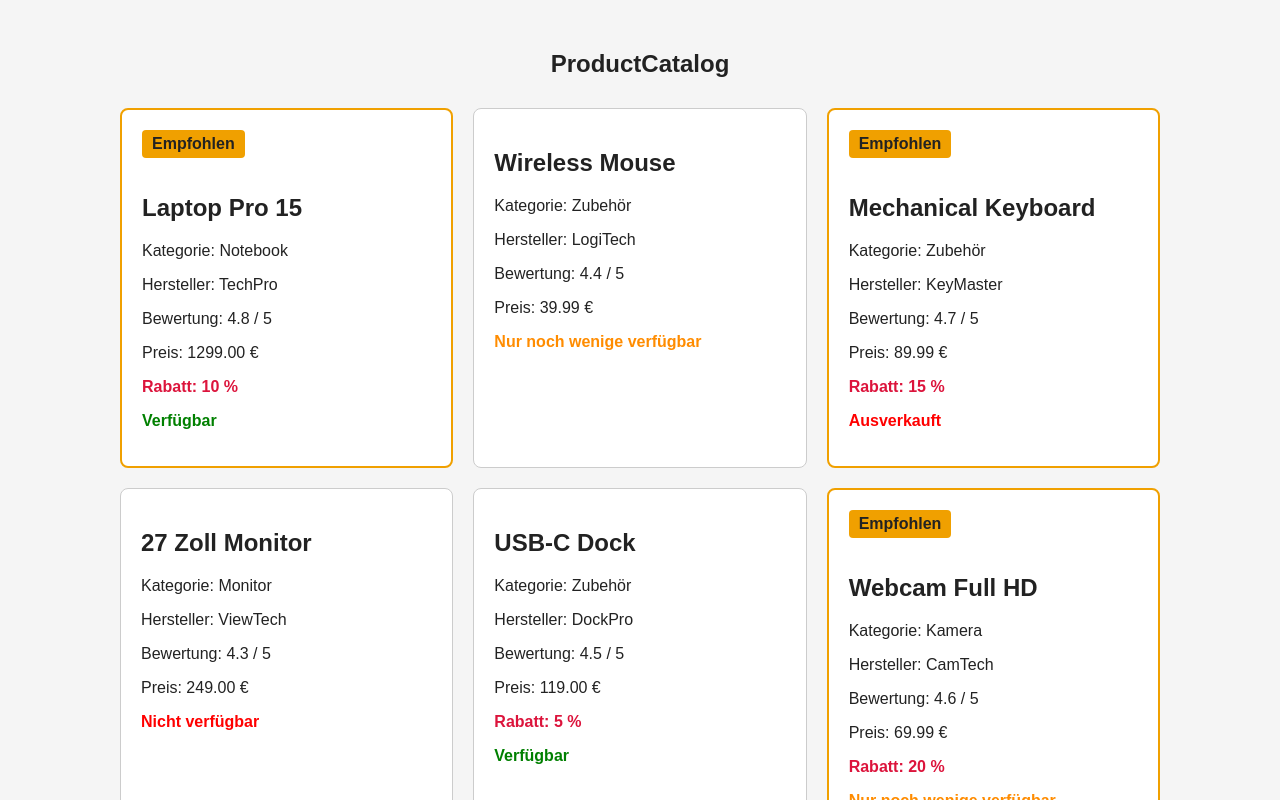
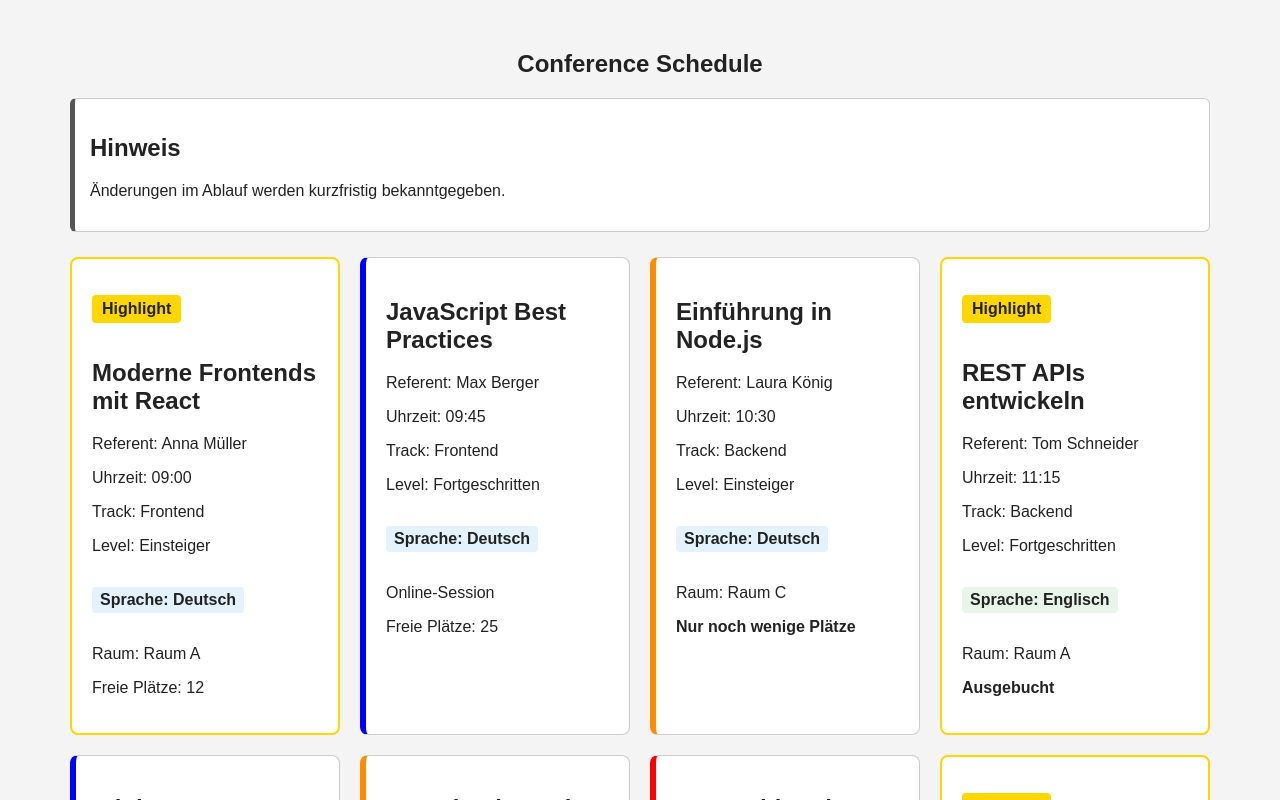
Before and after one commit to silviohoberg2/react-exercises, a React (Vite) app: page / in a window 1280 px wide. Shown: the top 800 px of the page. Built offline with nearby package versions, Linux system fonts and the light colour scheme.

Commit message:
Add conference schedule exercises

```diff
--- a/index.html
+++ b/index.html
@@ -11,7 +11,7 @@
 
   <div id="root"></div>
 
-  <script type="module" src="./src/day02/main.jsx"></script>
+  <script type="module" src="./src/day03/main.jsx"></script>
 
 </body>
 
--- /dev/null
+++ b/src/day03/components/InfoBox.jsx
@@ -0,0 +1,8 @@
+export default function InfoBox({ title, children }) {
+  return (
+    <aside className="info-box">
+      <h2>{title}</h2>
+      {children}
+    </aside>
+  );
+}
--- /dev/null
+++ b/src/day03/components/Schedule.jsx
@@ -0,0 +1,35 @@
+import sessions from "../data/sessions.js";
+import SessionCard from "./SessionCard.jsx";
+import InfoBox from "./InfoBox.jsx";
+
+export default function Schedule() {
+  return (
+    <section className="schedule">
+      <h1>Conference Schedule</h1>
+
+      <InfoBox title="Hinweis">
+        <p>
+          Änderungen im Ablauf werden kurzfristig bekanntgegeben.
+        </p>
+      </InfoBox>
+
+      <div className="session-grid">
+        {sessions.map((session) => (
+          <SessionCard
+            key={session.id}
+            title={session.title}
+            speaker={session.speaker}
+            room={session.room}
+            time={session.time}
+            track={session.track}
+            level={session.level}
+            online={session.online}
+            seats={session.seats}
+            highlight={session.highlight}
+            language={session.language}
+          />
+        ))}
+      </div>
+    </section>
+  );
+}
--- /dev/null
+++ b/src/day03/components/SessionCard.jsx
@@ -0,0 +1,64 @@
+export default function SessionCard({
+  title,
+  speaker,
+  room,
+  time,
+  track,
+  level,
+  online,
+  seats,
+  highlight,
+  language
+}) {
+  let cardClass = "session-card";
+
+  if (online) {
+    cardClass += " online";
+  }
+
+  if (seats === 0) {
+    cardClass += " sold-out";
+  }
+
+  if (seats > 0 && seats <= 3) {
+    cardClass += " few-seats";
+  }
+
+  if (highlight) {
+    cardClass += " highlight";
+  }
+
+  return (
+    <article className={cardClass}>
+      {highlight && (
+        <p className="badge">Highlight</p>
+      )}
+
+      <h2>{title}</h2>
+
+      <p>Referent: {speaker}</p>
+      <p>Uhrzeit: {time}</p>
+      <p>Track: {track}</p>
+      <p>Level: {level}</p>
+      <p className={`language ${language === "Englisch" ? "english" : "german"}`}>
+        Sprache: {language}
+      </p>
+
+      <p>
+        {online ? "Online-Session" : `Raum: ${room}`}
+      </p>
+
+      {seats === 0 && (
+        <p className="status">Ausgebucht</p>
+      )}
+
+      {seats > 0 && seats <= 3 && (
+        <p className="status">Nur noch wenige Plätze</p>
+      )}
+
+      {seats > 3 && (
+        <p>Freie Plätze: {seats}</p>
+      )}
+    </article>
+  );
+}
--- /dev/null
+++ b/src/day03/data/sessions.js
@@ -0,0 +1,134 @@
+const sessions = [
+  {
+    id: 1,
+    title: "Moderne Frontends mit React",
+    speaker: "Anna Müller",
+    room: "Raum A",
+    time: "09:00",
+    track: "Frontend",
+    level: "Einsteiger",
+    online: false,
+    seats: 12,
+    highlight: true,
+    language: "Deutsch"
+  },
+  {
+    id: 2,
+    title: "JavaScript Best Practices",
+    speaker: "Max Berger",
+    room: "Raum B",
+    time: "09:45",
+    track: "Frontend",
+    level: "Fortgeschritten",
+    online: true,
+    seats: 25,
+    highlight: false,
+    language: "Deutsch"
+  },
+  {
+    id: 3,
+    title: "Einführung in Node.js",
+    speaker: "Laura König",
+    room: "Raum C",
+    time: "10:30",
+    track: "Backend",
+    level: "Einsteiger",
+    online: false,
+    seats: 3,
+    highlight: false,
+    language: "Deutsch"
+  },
+  {
+    id: 4,
+    title: "REST APIs entwickeln",
+    speaker: "Tom Schneider",
+    room: "Raum A",
+    time: "11:15",
+    track: "Backend",
+    level: "Fortgeschritten",
+    online: false,
+    seats: 0,
+    highlight: true,
+    language: "Englisch"
+  },
+  {
+    id: 5,
+    title: "Git im Team",
+    speaker: "Sarah Weber",
+    room: "Raum B",
+    time: "12:00",
+    track: "Tools",
+    level: "Einsteiger",
+    online: true,
+    seats: 8,
+    highlight: false,
+    language: "Deutsch"
+  },
+  {
+    id: 6,
+    title: "Datenbanken mit SQL",
+    speaker: "Daniel Fischer",
+    room: "Raum C",
+    time: "13:00",
+    track: "Datenbanken",
+    level: "Einsteiger",
+    online: false,
+    seats: 2,
+    highlight: false,
+    language: "Deutsch"
+  },
+  {
+    id: 7,
+    title: "CSS Grid und Flexbox",
+    speaker: "Nina Hoffmann",
+    room: "Raum A",
+    time: "14:00",
+    track: "Frontend",
+    level: "Fortgeschritten",
+    online: true,
+    seats: 0,
+    highlight: false,
+    language: "Englisch"
+  },
+  {
+    id: 8,
+    title: "Clean Code Grundlagen",
+    speaker: "Martin Becker",
+    room: "Raum B",
+    time: "15:00",
+    track: "Softwareentwicklung",
+    level: "Einsteiger",
+    online: false,
+    seats: 15,
+    highlight: true,
+    language: "Deutsch"
+  },
+  {
+    id: 9,
+    title: "Testing mit Vitest",
+    speaker: "Lisa Wagner",
+    room: "Raum C",
+    time: "16:00",
+    track: "Testing",
+    level: "Fortgeschritten",
+    online: false,
+    seats: 2,
+    highlight: false,
+    language: "Deutsch"
+  },
+  {
+    id: 10,
+    title: "Modern Web Development",
+    speaker: "John Miller",
+    room: "Raum A",
+    time: "17:00",
+    track: "Web",
+    level: "Fortgeschritten",
+    online: true,
+    seats: 10,
+    highlight: true,
+    language: "Englisch"
+  }
+];
+
+export default sessions;
--- /dev/null
+++ b/src/day03/main.jsx
@@ -0,0 +1,10 @@
+import { createRoot } from "react-dom/client";
+import Schedule from "./components/Schedule.jsx";
+import "./style.css";
+
+const rootElement = document.querySelector("#root");
+const root = createRoot(rootElement);
+
+root.render(
+  <Schedule />
+);
--- /dev/null
+++ b/src/day03/style.css
@@ -0,0 +1,95 @@
+* {
+  box-sizing: border-box;
+}
+
+body {
+  margin: 0;
+  font-family: Arial, sans-serif;
+  background-color: #f4f4f4;
+  color: #222;
+}
+
+.schedule {
+  max-width: 1200px;
+  margin: 0 auto;
+  padding: 30px;
+}
+
+.schedule h1 {
+  text-align: center;
+  margin-bottom: 20px;
+}
+
+.info-box {
+  background-color: white;
+  border: 1px solid #ccc;
+  border-left: 5px solid #555;
+  padding: 15px;
+  margin-bottom: 25px;
+  border-radius: 6px;
+}
+
+.session-grid {
+  display: grid;
+  grid-template-columns: repeat(auto-fit, minmax(260px, 1fr));
+  gap: 20px;
+}
+
+.session-card {
+  background-color: white;
+  border: 1px solid #ccc;
+  border-radius: 8px;
+  padding: 20px;
+}
+
+.session-card.online {
+  border-left: 6px solid blue;
+}
+
+.session-card.sold-out {
+  border-left: 6px solid red;
+}
+
+.session-card.few-seats {
+  border-left: 6px solid darkorange;
+}
+
+.session-card.highlight {
+  border: 2px solid gold;
+}
+
+.badge {
+  display: inline-block;
+  background-color: gold;
+  padding: 5px 10px;
+  border-radius: 4px;
+  font-weight: bold;
+}
+
+.status {
+  font-weight: bold;
+}
+
+@media (max-width: 600px) {
+  .schedule {
+    padding: 15px;
+  }
+
+  .session-grid {
+    grid-template-columns: 1fr;
+  }
+}
+.language {
+  display: inline-block;
+  padding: 4px 8px;
+  border-radius: 4px;
+  font-weight: bold;
+}
+
+.language.german {
+  background-color: #e3f2fd;
+}
+
+.language.english {
+  background-color: #e8f5e9;
+}
```
